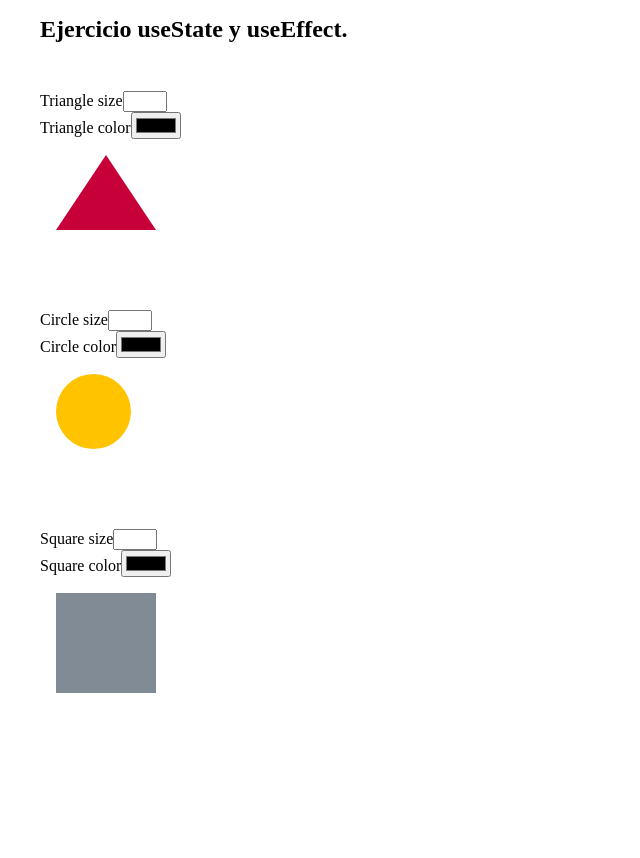
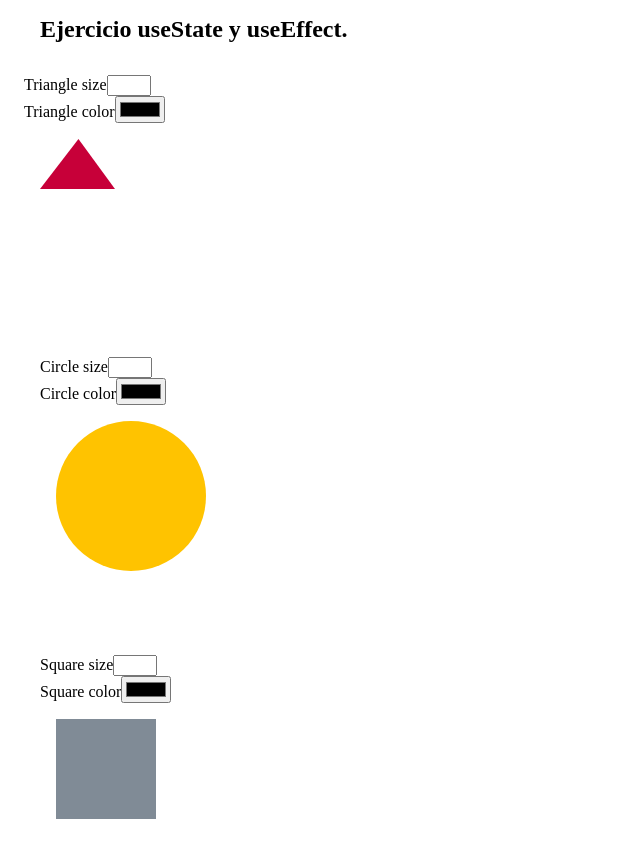
Before and after one commit to Lahali/ra-m2-usestate-useeffect, a React (Vite) app: page / in a window 1280 px wide. Shown: the top 858 px of the page, without its empty margins (0-640 px from the left). Before the commit the page ends 800 px from the top, so only its background shows below. Built offline with nearby package versions, Linux system fonts and the light colour scheme.

Commit message:
figures in svg format

```diff
--- /dev/null
+++ b/src/components/atoms/CircleSvg.jsx
@@ -0,0 +1,26 @@
+import React from 'react'
+import PropTypes from 'prop-types'
+
+export default function CircleSvg({ circleColor, circleSize }) {
+  return (
+    <svg
+      style={{
+        width: `${circleSize * 2}`,
+        heigth: `${circleSize * 2}`,
+        margin: '1rem',
+      }}
+    >
+      <circle
+        cx={circleSize}
+        cy={circleSize}
+        r={circleSize}
+        fill={circleColor}
+      />
+    </svg>
+  )
+}
+
+CircleSvg.propTypes = {
+  circleColor: PropTypes.string,
+  circleSize: PropTypes.number,
+}
--- /dev/null
+++ b/src/components/atoms/SquareSvg.jsx
@@ -0,0 +1,11 @@
+import React from 'react'
+
+export default function SquareSvg({ squareColor, squareSize }) {
+  return (
+    <svg
+      style={{ width: { squareSize }, height: { squareSize }, margin: '1rem' }}
+    >
+      <rect width={squareSize} height={squareSize} fill={squareColor} />
+    </svg>
+  )
+}
--- /dev/null
+++ b/src/components/atoms/TriangleSvg.jsx
@@ -0,0 +1,26 @@
+import React from 'react'
+import PropTypes from 'prop-types'
+
+export default function TriangleSvg({ triangleSize, triangleColor }) {
+  return (
+    <svg
+      style={{
+        width: `${triangleSize * 1.5}`,
+        height: { triangleSize },
+        margin: '1rem',
+      }}
+    >
+      <polygon
+        fill={triangleColor}
+        points={`0 ${triangleSize}, ${triangleSize / 1.3} 0, ${
+          triangleSize * 1.5
+        } ${triangleSize}`}
+      />
+    </svg>
+  )
+}
+
+TriangleSvg.propTypes = {
+  triangleSize: PropTypes.number,
+  triangleColor: PropTypes.string,
+}
--- a/src/components/organisms/Circle.jsx
+++ b/src/components/organisms/Circle.jsx
@@ -1,6 +1,7 @@
 import React from 'react'
 import PropTypes from 'prop-types'
 import ActionFields from '../molecules/ChangeColorAndSize'
+import CircleSvg from '../atoms/CircleSvg'
 
 export default function Circle({
   circleColor,
@@ -13,21 +14,12 @@ export default function Circle({
     <div style={{ padding: '2rem' }}>
       <ActionFields
         text={text}
-        // ==> OJITO corrección, cambiar por onChange y usar el name o id??
         onChangeColor={(e) => setCircleColor(e.target.value)}
         onChangeSize={(e) => setCircleSize(Number(e.target.value))}
       />
       {/* En lugar de css utilizaria SVG y crearia componentes a nivel de atoms para cada forma.
       En este nivel combinarlos para conseguir la funcionalidad que quieres */}
-      <div
-        style={{
-          margin: '1rem',
-          borderRadius: '50%',
-          width: `${circleSize}px`,
-          height: `${circleSize}px`,
-          backgroundColor: `${circleColor}`,
-        }}
-      />
+      <CircleSvg circleColor={circleColor} circleSize={circleSize} />
     </div>
   )
 }
--- a/src/components/organisms/Square.jsx
+++ b/src/components/organisms/Square.jsx
@@ -1,6 +1,7 @@
 import React from 'react'
 import PropTypes from 'prop-types'
 import ActionFields from '../molecules/ChangeColorAndSize'
+import SquareSvg from '../atoms/SquareSvg'
 
 export default function Square({
   squareColor,
@@ -17,14 +18,7 @@ export default function Square({
         onChangeColor={(e) => setSquareColor(e.target.value)}
         onChangeSize={(e) => setSquareSize(Number(e.target.value))}
       />
-      <div
-        style={{
-          margin: '1rem',
-          width: `${squareSize}px`,
-          height: `${squareSize}px`,
-          backgroundColor: `${squareColor}`,
-        }}
-      />
+      <SquareSvg squareColor={squareColor} squareSize={squareSize} />
     </div>
   )
 }
--- a/src/components/organisms/Triangle.jsx
+++ b/src/components/organisms/Triangle.jsx
@@ -1,6 +1,7 @@
 import React from 'react'
 import PropTypes from 'prop-types'
 import ActionFields from '../molecules/ChangeColorAndSize'
+import TriangleSvg from '../atoms/TriangleSvg'
 
 export default function Triangle({
   triangleColor,
@@ -11,22 +12,13 @@ export default function Triangle({
   const text = 'Triangle '
 
   return (
-    <div style={{ padding: '2rem' }}>
+    <div style={{ padding: '1rem' }}>
       <ActionFields
         text={text}
         onChangeColor={(e) => setTriangleColor(e.target.value)}
         onChangeSize={(e) => setTriangleSize(Number(e.target.value))}
       />
-      <div
-        style={{
-          margin: '1rem',
-          width: '0',
-          height: '0',
-          borderLeft: `${triangleSize}px solid transparent`,
-          borderRight: `${triangleSize}px solid transparent`,
-          borderBottom: `${triangleSize * 1.5}px solid ${triangleColor}`,
-        }}
-      />
+      <TriangleSvg triangleSize={triangleSize} triangleColor={triangleColor} />
     </div>
   )
 }
```
